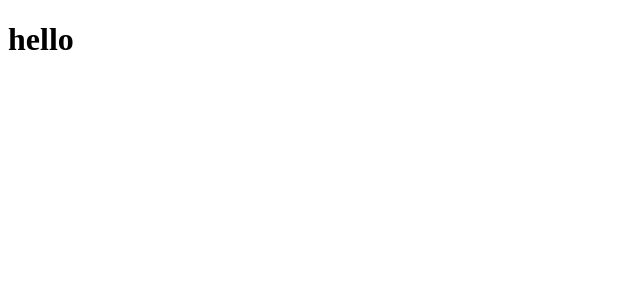
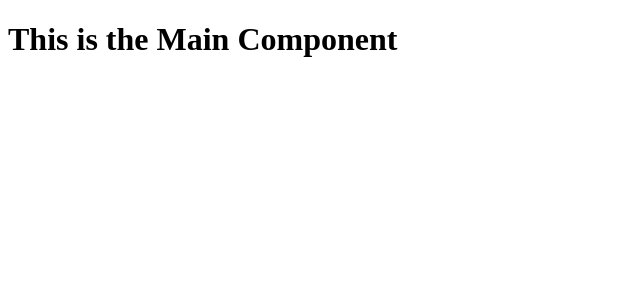
Before and after one commit to mindy-d-tran/crypto-exchange-rate, a React (Create React App) app: page / in a window 1280 px wide. Shown: the top 300 px of the page, without its empty margins (0-640 px from the left). Built offline with nearby package versions, Linux system fonts and the light colour scheme.

Commit message:
copy code from lab

```diff
--- a/src/App.js
+++ b/src/App.js
@@ -1,3 +1,19 @@
-export default function App(){
-    return(<h1>hello</h1>);
+// import "./App.css";
+
+//import route and our components
+import { Route, Routes } from "react-router-dom";
+import Currencies from "./pages/Currencies";
+import Main from "./pages/Main";
+import Price from "./pages/Price";
+
+export default function App() {
+  return (
+    <div className="App">
+      <Routes>
+        <Route path="/" element={<Main />} />
+        <Route path="/currencies" element={<Currencies />} />
+        <Route path="/price" element={<Price />} />
+      </Routes>
+    </div>
+  );
 }
```
